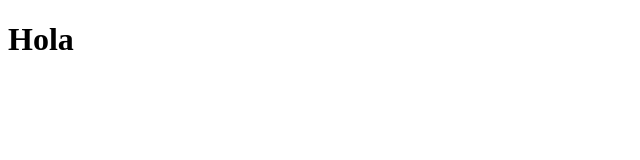
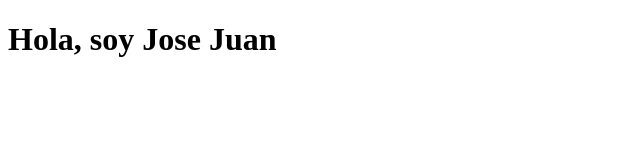
Before and after one commit to JoseJuanPastor/inicial, a plain HTML site: page index.html in a window 1280 px wide. Shown: the whole page, without its empty margins (0-640 px from the left). Drawn offline with Linux system fonts and the light colour scheme.

Commit message:
Nuevos cambios en index

```diff
--- a/index.html
+++ b/index.html
@@ -7,6 +7,6 @@
     <title>Mi proyecto</title>
 </head>
 <body>
-    <h1>Hola</h1>
+    <h1>Hola, soy Jose Juan</h1>
 </body>
 </html>
```
